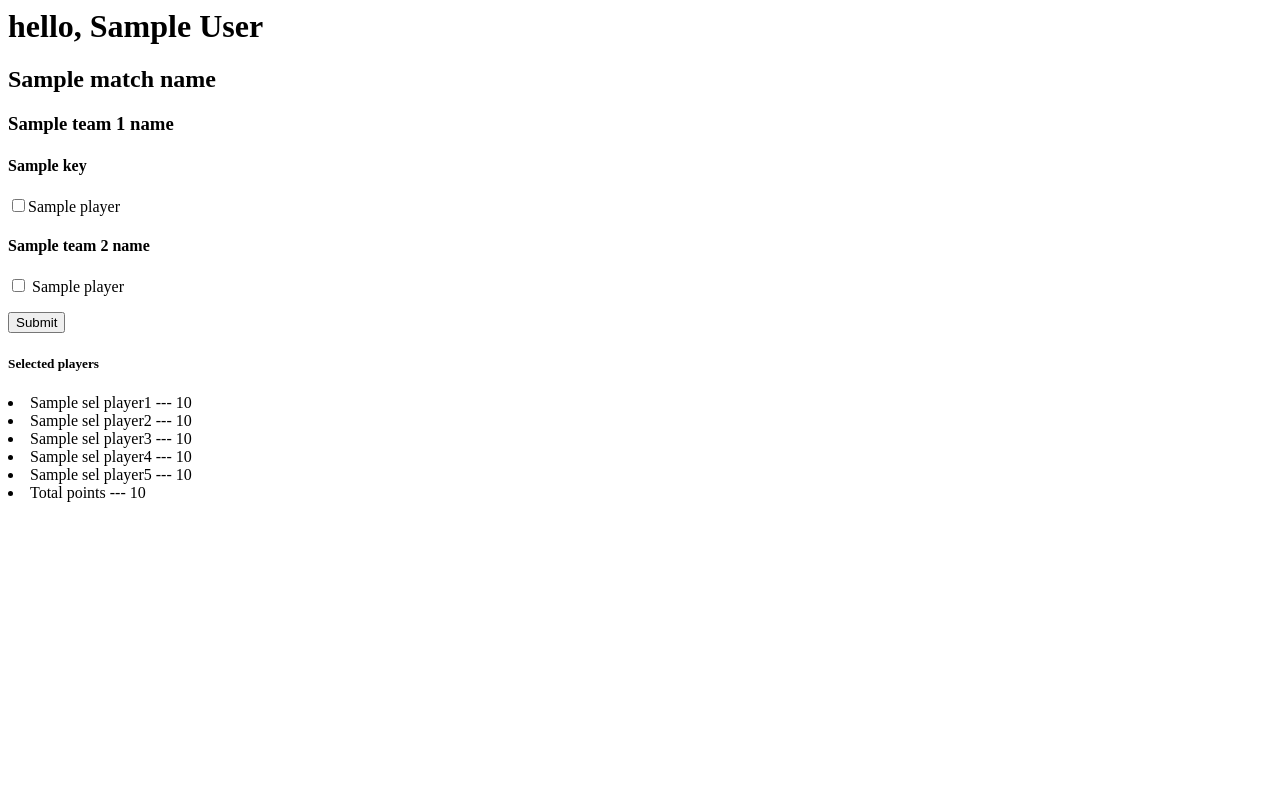
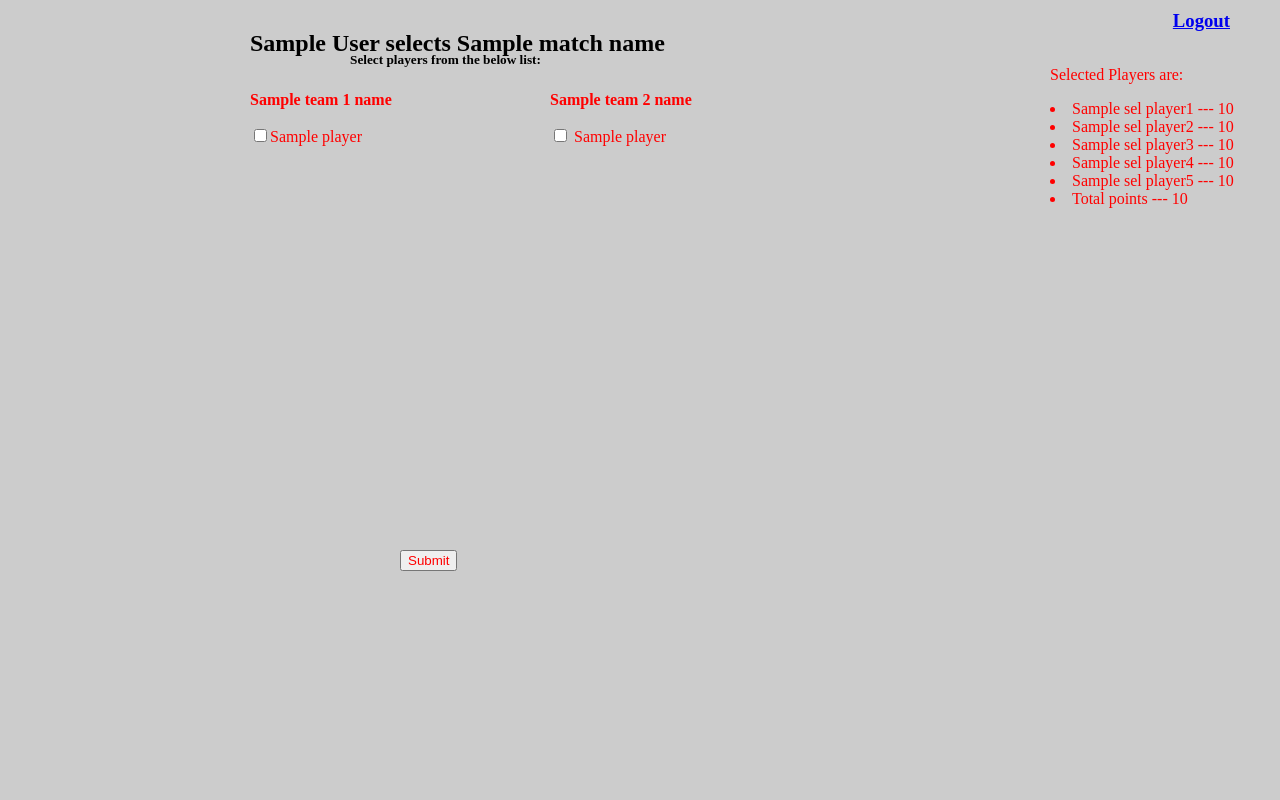
Before and after one commit to sharanyagantla/Team-10-Project-, a Django app: template fantacycricket/login/templates/select_team.html in a window 1280 px wide. Run offline with Django 3.2, Linux system fonts and the light colour scheme; the template is opened without the code that fills it: most values are stand-ins (such as "Sample title", 1, 10 or a date in 2020); parts of the project's set-up code (start-up, migrations or seed data) failed here and were passed over.

Commit message:
with new page style updated

```diff
--- a/fantacycricket/login/templates/loggedin.html
+++ b/fantacycricket/login/templates/loggedin.html
@@ -6,6 +6,7 @@
 
 	{% load staticfiles %}
 	<link rel="stylesheet" type="text/css" href="{% static 'login/loggedin.css' %}" />
+
 	<body>
 		<div id = "p">
 		<h3> Hi {{full_name}} !!!!!!!!!</h3>
--- a/fantacycricket/login/templates/logout.html
+++ b/fantacycricket/login/templates/logout.html
@@ -6,6 +6,6 @@
 </head>
 <body>
 you are logged out!
-<p>click <a href="/accounts/login/"> here</a>to login again </p>
+<p>click <a href="/accounts/login/">here</a> to login again </p>
 </body>
 </html>
--- a/fantacycricket/login/templates/select_team.html
+++ b/fantacycricket/login/templates/select_team.html
@@ -1,4 +1,74 @@
+<html>
 <head>
+<style>
+
+#team1_h{
+	position: absolute;
+	top:70px;
+	left:250px;
+	color: red;
+}
+
+#team1{
+	position: absolute;
+	top:110px;
+	left:250px;
+	color: red;
+}
+
+#team2_h{
+	position: absolute;
+	top:70px;
+	left:550px;
+	color: red;
+}
+
+#team2{
+	position: absolute;
+	top:110px;
+	left:550px;
+	color: red;
+}
+
+h5{
+	position: absolute;
+	top:30px;
+	left:350px;
+
+}
+
+h2{
+	position: absolute;
+	top:10px;
+	left:250px;
+}
+
+#buttontype {
+	position: absolute;
+	top:550px;
+	left:400px;
+	color: red;
+}
+
+#sel_players {
+	position: absolute;
+	top:50px;
+	left:1050px;
+	color: red;
+}
+
+#h4{
+	position: absolute;
+	top:-9px;
+	right:50px;
+	color: red;
+}
+
+body {
+    background-color: #cccccc;
+}
+
+</style>
 	<script type="text/javascript">
 
 	function KeepCount()
@@ -32,28 +102,41 @@
 </head>
 
 <body>
-	<h1>hello, {{full_name}}</h1>
-	<h2> {{match_name}} </h2>
-	<h3> {{Team_1_name}} </h3>
-	<h4> {{key}} </h4>
+	<h2>{{full_name}} selects {{match_name}} </h2>
+
+	<div id = "team1_h">
+	<h4> {{Team_1_name}} </h4>
+	</div>
 	<form name = 'joe' action = "{% url 'vote' key %}" method="post">
 	{% csrf_token %}
-		<p id = "team1">
+		<div id = "team1">
+			<p>
 				{% for player in Team_1_players %}
 			         <p> <input type='checkbox' name= "playerr" onClick="return KeepCount()" value="{{ player.id }}" ;>{{ player.player_name }}</p>
 			    {% endfor %}
 			</p>
+		</div>
+
+		<div id = "team2_h">
 		<h4> {{Team_2_name}} </h4>
-		<p id = "team2">
+		</div>
+
+		<div id = "team2">
+		<p>
 			{% for player in Team_2_players %}
 		         <p> <input type='checkbox' name= "playerr" onClick="return KeepCount()" value="{{ player.id }}" ;> {{ player.player_name }}</p>
 		    {% endfor %}
 		</p>
-		<input type="submit" onClick="return check()" value="Submit">
+		</div>
+
+		<input type="submit" onClick="return check()" value="Submit" id = "buttontype">
 	</form>
 
-	<h5>Selected players</h5>
-	<p id = "sel_players">
+	<h5>Select players from the below list:</h5>
+
+	<div  id = "sel_players">
+	<p>Selected Players are:</p>
+		<p>
 		    <li> {{ sel_player1.player_name }} --- {{p1_points}} </li>
 		    <li> {{ sel_player2.player_name }} --- {{p2_points}}</li>
 		    <li> {{ sel_player3.player_name }} --- {{p3_points}}</li>
@@ -61,4 +144,10 @@
 		    <li> {{ sel_player5.player_name }} --- {{p5_points}}</li>
 		    <li> Total points --- {{tot_points}}</li>
 		</p>
+	</div>
+
+	<div id = "h4">
+		<h3><a href="/accounts/logout/">Logout</a></h3>
+	</div>
 </body>
+</html>
```
Also changed, not shown: fantacycricket/login/templates/login.html (+57 -1 lines), fantacycricket/db.sqlite3, fantacycricket/login/templates/maxresdefault.jpg (added). Lines whose indentation alone changed are shown as unchanged.
